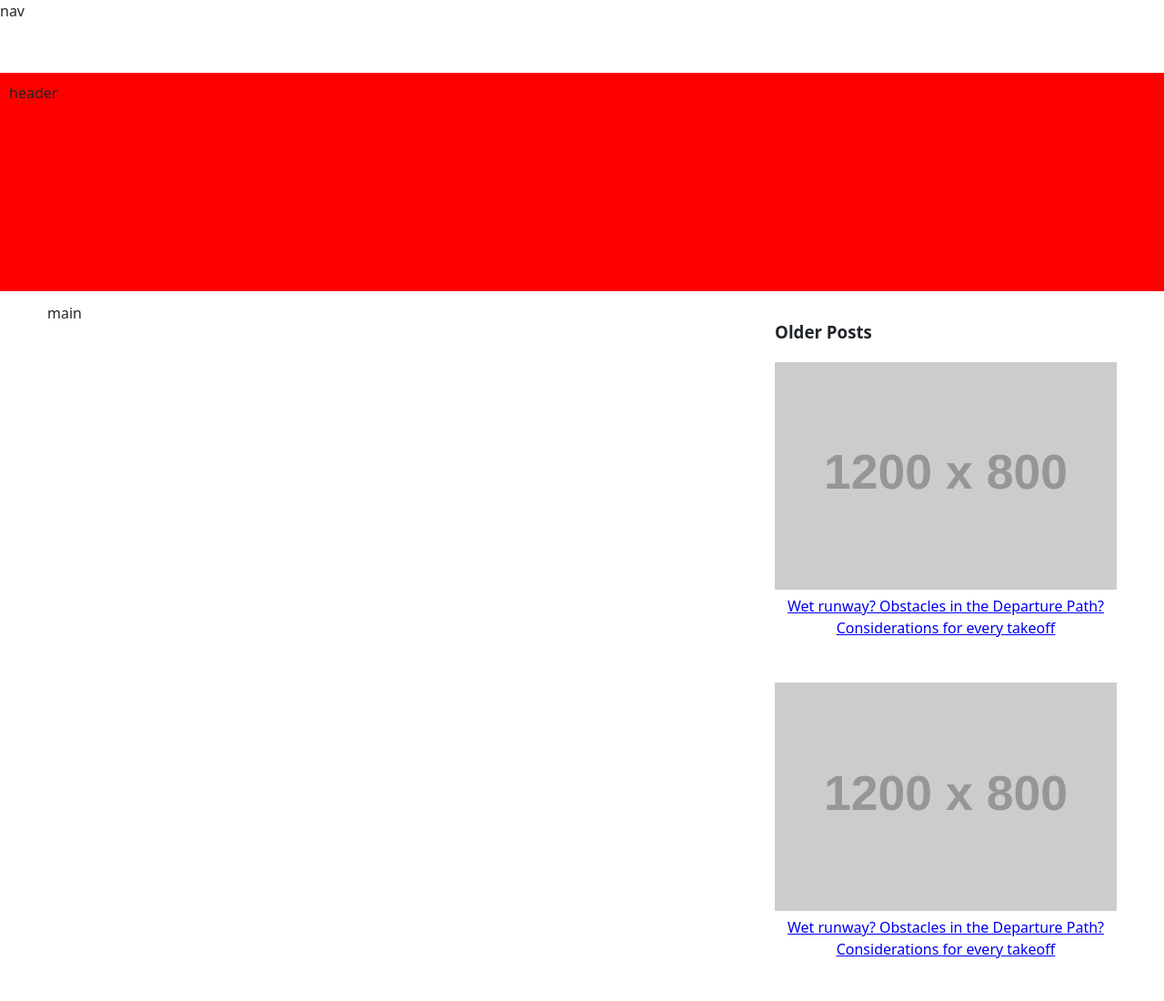
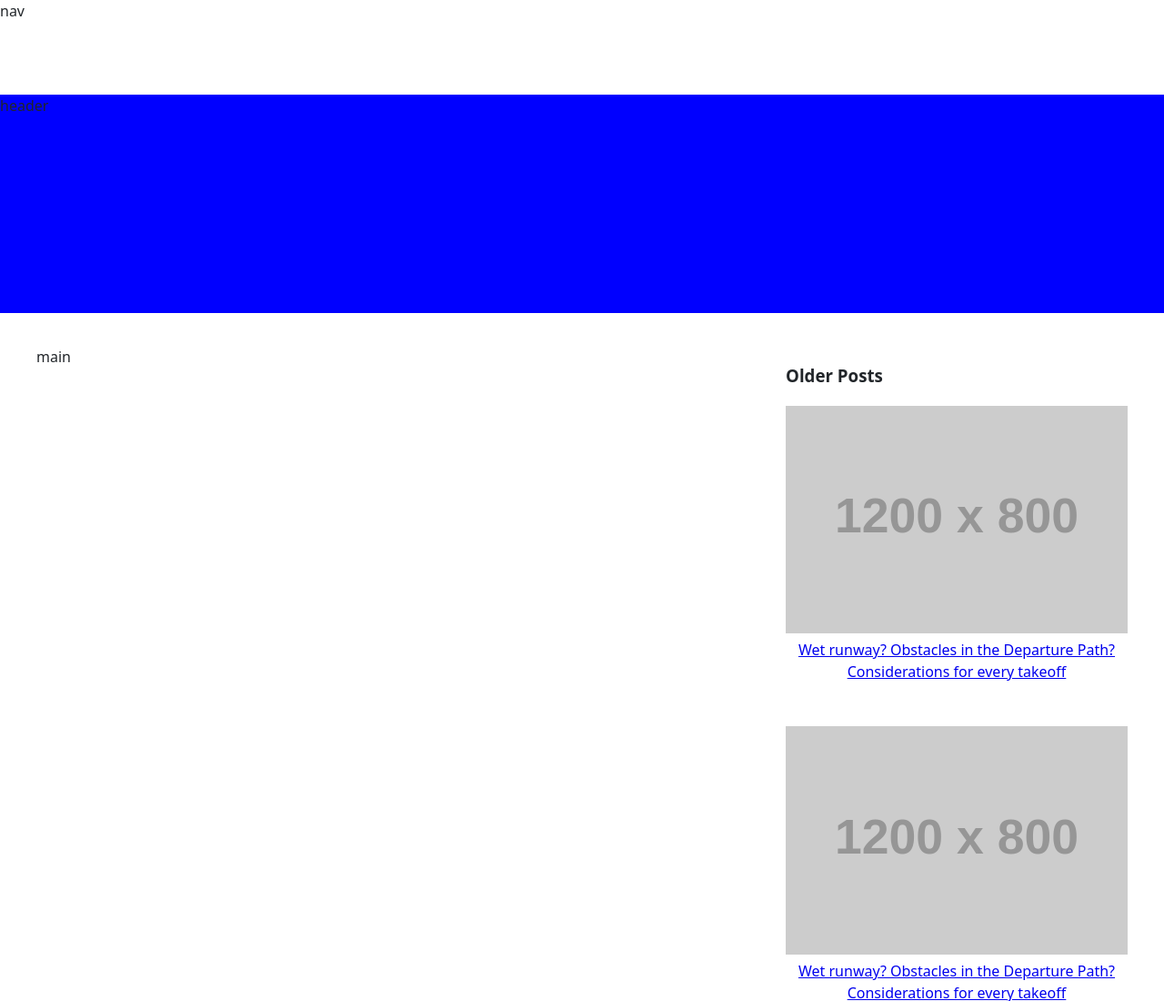
Before and after one commit to lwaddle/udacity-aviation-blog, a plain HTML site: page index.html in a window 1280 px wide. Shown: the top 1100 px of the page at 91% size. Drawn offline with Linux system fonts and the light colour scheme; placeholder pictures from the web are drawn by us.

Commit message:
Use CSS gap

```diff
--- a/css/layout.css
+++ b/css/layout.css
@@ -33,17 +33,18 @@ nav {
         "mn"
         "as"
         "ft";
+    gap: 1.5rem;
 }
 
 @media (min-width: 768px) {
     .o-page-layout--default {
-        grid-template-columns: 1fr minmax(440px, 800px) 0rem minmax(auto, 400px) 1fr;
+        grid-template-columns: 1fr minmax(440px, 800px) minmax(auto, 400px) 1fr;
         grid-auto-rows: 80px 30vh minmax(0, auto) 80px;
         grid-template-areas:
-            "nv nv nv nv nv"
-            "hd hd hd hd hd"
-            ". mn . as ."
-            "ft ft ft ft ft";
+            "nv nv nv nv"
+            "hd hd hd hd"
+            ". mn as ."
+            "ft ft ft ft";
     }
 }
 
--- a/index.html
+++ b/index.html
@@ -19,7 +19,7 @@
         <nav>nav</nav>
 
         <!-- Header -->
-        <header style="background-color: red; padding: 10px;">header</header>
+        <header style="background-color: blue;">header</header>
 
         <!-- Main -->
         <main>
```
